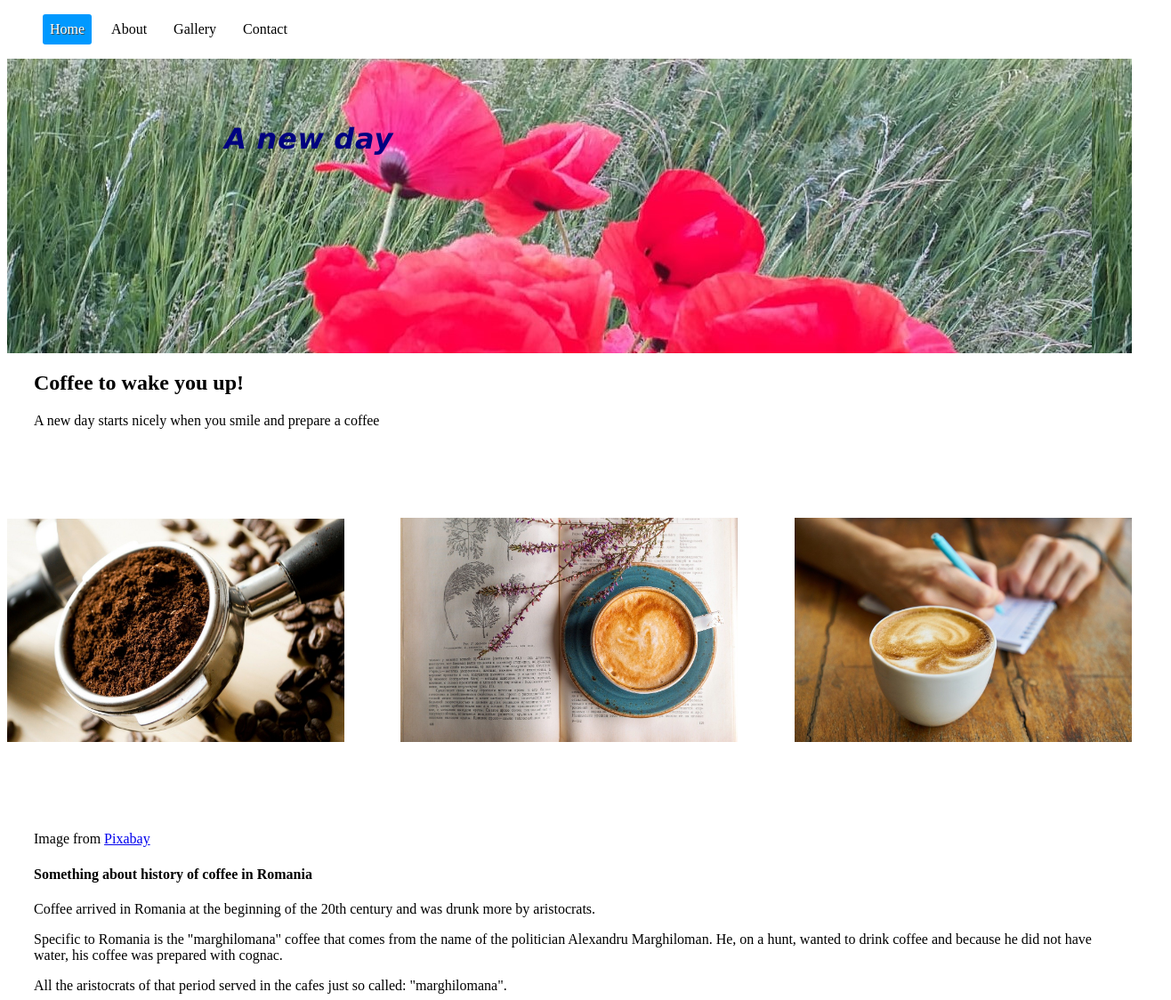
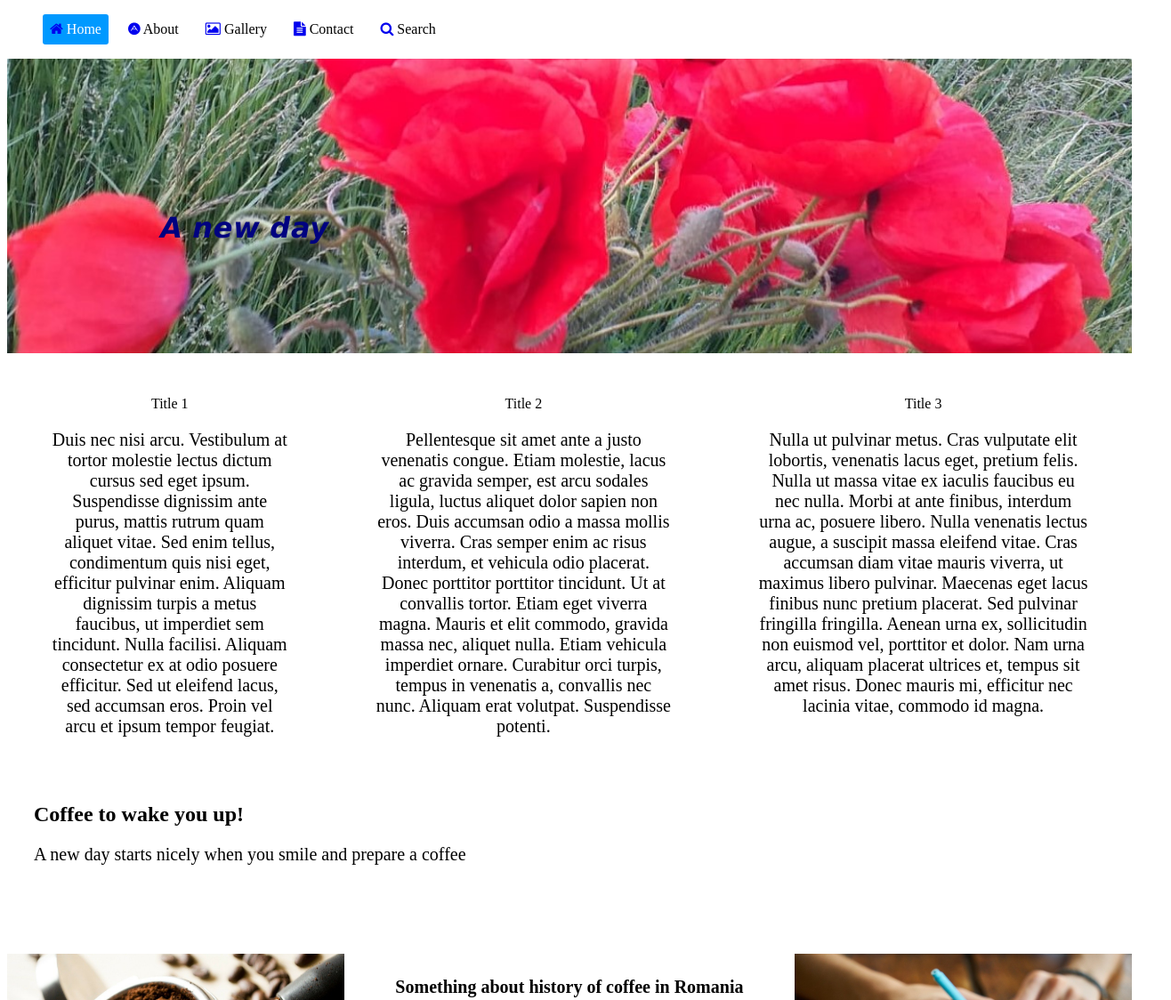
Before and after one commit to LuizaAlexandru/HTML-Exercices, a plain HTML site: page index.html in a window 1280 px wide. Shown: the top 1124 px of the page at 89% size, 1316 px wide, since content can reach past the window. Drawn offline with Linux system fonts and the light colour scheme.

Commit message:
Columns and icons static HTML

```diff
--- a/index.css
+++ b/index.css
@@ -3,11 +3,13 @@
  --blue: #0000ff;
  --dark-blue: #000280;
  --light-blue: #0099ff;
+ --dark-violet: #990099;
+ --pink: #ff99e6;
+ --ultra-dark-blue: #000033;
 }
 
 .nav li {
-    display:
-    inline-block;
+    display: inline-block;
     margin-right: 10px;
     padding: 8px;
     border-radius: 3px;
@@ -15,18 +17,33 @@
 
 .nav li:hover {
     background-color: var(--blue);
-    color: var(--white);
-    text-shadow: 1px 1px 0 #444;
+}
+
+.nav li:hover span{
+     color: var(--white);
 }
 
 .nav .selected {
     background-color: var(--light-blue);
-    color: var(--white);
-    text-shadow: 1px 1px 0 #444;
 }
+.nav .selected span {
+     color: #fff;
+}
+
+.nav a {
+    text-decoration: none;
+}
+
+.nav a span {
+    color: black;
+    text-decoration: none;
+}
+
 
 header {
     background-image: url("./images/poppyFlower.jpeg");
+    background-size: cover;
+    background-position: center;
     padding: 50px 100px 200px ;
 }
 
@@ -41,13 +58,27 @@ h1 {
     font-variant: normal;
     text-transform: none;
     position: relative;
+    top: 100px;
     animation: move 7s infinite;
     animation-delay: 2s;
+
+
+}
+@keyframes move {
+    from {left: 0px;}
+    to {left: 100px;}
 }
 
-@keyframes move {
-    from {left: 0px;}
-    to {left: 200px;}
+.column {
+  flex: 1 1 auto;
+  padding: 1rem;
+  min-height: 50px;
+  text-align: center;
+  margin: 2rem;
+}
+
+.row {
+  display: flex;
 }
 
 article {
@@ -58,16 +89,19 @@ article {
 p {
     font-family: "Times New Roman", Times, serif;
     margin-bottom: 6px;
+    font-size: 20px;
 }
 
 .gallery {
     font-size: 0;
     margin: 100px -30px;
 }
+
 .gallery div {
     width: 33.33%;
     display: inline-block;
-    font-size: 0;
+    font-size: 20px;
+    font-family: "Times New Roman", Times, serif;
 }
 
 .gallery img {
@@ -103,3 +137,24 @@ p {
     margin-left: 25px;
     margin-bottom: 10px;
 }
+.footer {
+    padding: 20px;
+    margin: 0;
+    outline: 1px dashed var(--pink);
+    margin: 2em auto;
+    background-color: var(--ultra-dark-blue);
+
+    display: flex;
+    -webkit-flex-flow: row wrap;
+    justify-content: space-around;
+}
+.footer-item {
+    min-width: 200px;
+    color: var(--white);
+    font-weight: bold;
+    font-size: 1rem;
+    text-align: center;
+    margin: 1em;
+    flex: 1 1 auto;
+    outline: 1 px solid var(--dark-violet);
+}
--- a/index.html
+++ b/index.html
@@ -5,41 +5,104 @@
     <meta charset="utf-8">
     <meta http-equiv="X-UA-Compatible" content="">
     <title>A new day</title>
-    <meta name="viewport" content="width=device">
+    <meta name="viewport" content="width=device-width, initial-scale=1">
     <meta name="author" content="Luiza Alexandru">
+    <link rel="stylesheet" href="https://cdnjs.cloudflare.com/ajax/libs/font-awesome/4.7.0/css/font-awesome.min.css">
 </head>
 <body>
     <ul class="nav">
-        <li class="selected">Home</li>
-        <li>About</li>
-        <li>Gallery</li>
-        <li>Contact</li>
+        <li class="selected">
+            <a href="#">
+            <i class="fa fa-home"></i>
+            <span>Home</span>
+            </a>
+        </li>
+        <li>
+            <a href="#">
+            <i class="fa fa-adn"></i>
+            <span>About</span>
+            </a>
+        </li>
+        <li>
+            <a href="#">
+            <i class="fa fa-image"></i>
+            <span>Gallery</span>
+            </a>
+        </li>
+        <li>
+            <a href="#">
+            <i class="fa fa-file-text"></i>
+            <span>Contact</span>
+            </a>
+        </li>
+        <li>
+            <a href="#">
+            <i class="fa fa-search"></i>
+            <span>Search</span>
+            </a>
+        </li>
     </ul>
 
     <header>
         <h1>A new day</h1>
     </header>
 
+    <div class="row">
+        <div class="column">
+            <span class="column-title">Title 1</span>
+            <p>Duis nec nisi arcu. Vestibulum at tortor molestie lectus dictum cursus sed eget ipsum.
+                Suspendisse dignissim ante purus, mattis rutrum quam aliquet vitae. Sed enim tellus, condimentum quis nisi eget, efficitur pulvinar enim.
+                Aliquam dignissim turpis a metus faucibus, ut imperdiet sem tincidunt.
+                Nulla facilisi. Aliquam consectetur ex at odio posuere efficitur.
+                Sed ut eleifend lacus, sed accumsan eros. Proin vel arcu et ipsum tempor feugiat.</p>
+        </div>
+        <div class="column">
+            <span class="column-title">Title 2</span>
+            <p>Pellentesque sit amet ante a justo venenatis congue. Etiam molestie, lacus ac gravida semper, est arcu sodales ligula, luctus aliquet dolor sapien non eros.
+                Duis accumsan odio a massa mollis viverra. Cras semper enim ac risus interdum, et vehicula odio placerat. Donec porttitor porttitor tincidunt. Ut at convallis tortor.
+                Etiam eget viverra magna. Mauris et elit commodo, gravida massa nec, aliquet nulla. Etiam vehicula imperdiet ornare. Curabitur orci turpis, tempus in venenatis a, convallis nec nunc.
+                Aliquam erat volutpat. Suspendisse potenti.</p>
+        </div>
+        <div class="column">
+            <span class="column-title">Title 3</span>
+            <p>Nulla ut pulvinar metus. Cras vulputate elit lobortis, venenatis lacus eget, pretium felis. Nulla ut massa vitae ex iaculis faucibus eu nec nulla.
+                Morbi at ante finibus, interdum urna ac, posuere libero. Nulla venenatis lectus augue, a suscipit massa eleifend vitae. Cras accumsan diam vitae mauris viverra, ut maximus libero pulvinar.
+                Maecenas eget lacus finibus nunc pretium placerat. Sed pulvinar fringilla fringilla. Aenean urna ex, sollicitudin non euismod vel, porttitor et dolor.
+                Nam urna arcu, aliquam placerat ultrices et, tempus sit amet risus. Donec mauris mi, efficitur nec lacinia vitae, commodo id magna.</p>
+        </div>
+    </div>
+
+
     <article>
     <h2>Coffee to wake you up!</h2>
 
     <p>A new day starts nicely when you smile and prepare a coffee</p>
 
-    <div class="gallery">
+    <div class="gallery row">
         <div><img src="images/coffee1.jpg" alt="Coffee"/></div>
-        <div><img src="./images/coffee2.jpg" alt="Coffee"/></div>
+        <div>
+            <h4>Something about history of coffee in Romania</h4>
+
+            <p>Coffee arrived in Romania at the beginning of the 20th century and was drunk more by aristocrats.
+            Specific to Romania is the "marghilomana" coffee that comes from the name of the politician Alexandru Marghiloman.
+            He, on a hunt, wanted to drink coffee and because he did not have water, his coffee was prepared  with cognac.
+            All the aristocrats of that period served in the cafes just so called: "marghilomana".</p>
+        </div>
         <div><img src="./images/coffee3.jpg" alt="Coffee"/></div>
+
     </div>
 
-    Image from <a href="https://pixabay.com/?utm_source=link-attribution&amp;utm_medium=referral&amp;utm_campaign=image&amp;utm_content=3190241">Pixabay</a>
 
-    <h4>Something about history of coffee in Romania</h4>
+        Image from <a href="https://pixabay.com/?utm_source=link-attribution&amp;utm_medium=referral&amp;utm_campaign=image&amp;utm_content=3190241">Pixabay</a>
 
-    <p>Coffee arrived in Romania at the beginning of the 20th century and was drunk more by aristocrats.</p>
-    <p>Specific to Romania is the "marghilomana" coffee that comes from the name of the politician Alexandru Marghiloman. He, on a hunt, wanted to drink coffee and because he did not have water, his coffee was prepared  with cognac.</p>
-    <p>All the aristocrats of that period served in the cafes just so called: "marghilomana".</p>
 
     </article>
+
+    <video width="800" height="400" controls>
+        <source src="videoRate.mp4" type="video/mp4">
+        Your browser does not support this video.
+    </video>
+
     <article>
     <h2>Tea for relax</h2>
 
@@ -71,6 +134,14 @@
     </article>
 
     <link rel="stylesheet" href="./index.css"   />
+
+    <div class="footer">
+        <div class="footer-item">About</div>
+        <div class="footer-item">Partner 1</div>
+        <div class="footer-item">Partner 2</div>
+        <div class="footer-item">Partner 3</div>
+        <div class="footer-item">Partner 4</div>
+    </div>
 </body>
 </html>
 
```
Also changed, not shown: 1 other file.
